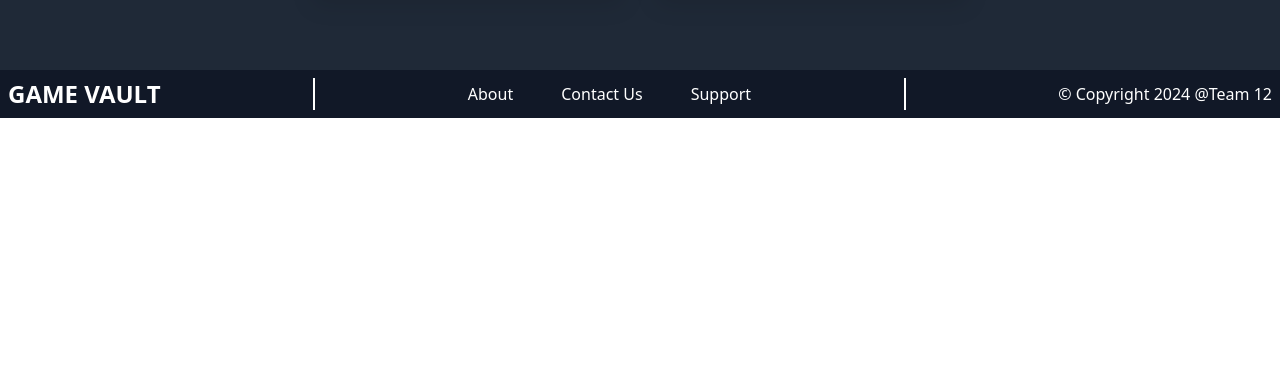
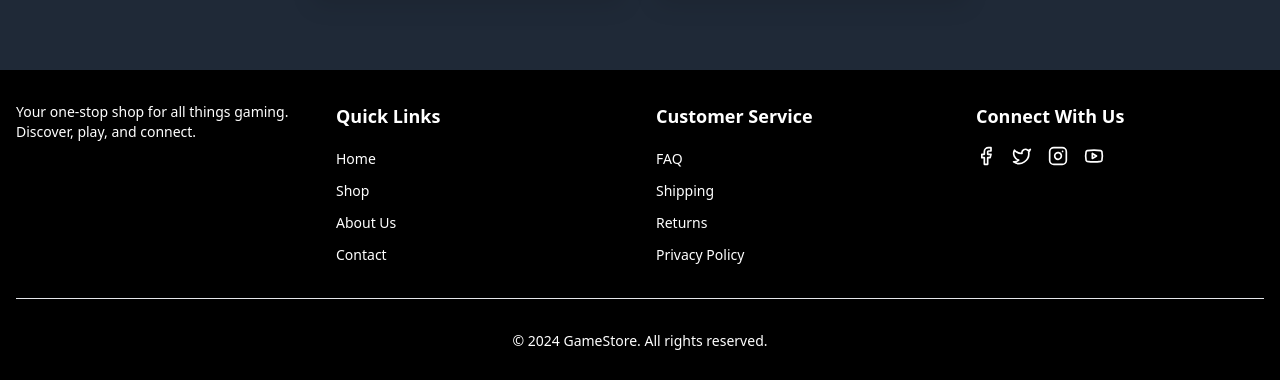
Before and after one commit to NOKIEQU/team-project-frontend, a Next.js app: page / in a window 1280 px wide. Shown: the part 3330-3710 px from the top of the page. Before the commit the page ends 3448 px from the top, so only its background shows below. Built offline with nearby package versions, Linux system fonts and the light colour scheme.

Commit message:
added footer

```diff
--- a/package.json
+++ b/package.json
@@ -8,15 +8,13 @@
     "start": "next start",
     "lint": "next lint"
   },
-
   "dependencies": {
-
     "autoprefixer": "^10.4.20",
+    "lucide-react": "^0.464.0",
     "next": "15.0.1",
     "react": "19.0.0-rc-69d4b800-20241021",
     "react-dom": "19.0.0-rc-69d4b800-20241021"
   },
-
   "devDependencies": {
     "@types/node": "22.10.1",
     "@types/react": "18.3.12",
@@ -24,6 +22,5 @@
     "eslint-config-next": "15.0.1",
     "postcss": "^8.4.49",
     "tailwindcss": "^3.4.15"
-
   }
 }
--- a/src/app/Product/page.js
+++ b/src/app/Product/page.js
@@ -1,6 +1,8 @@
 "use client";
 
 import { useState, useEffect } from "react";
+import Navbar from "../components/navbar";
+
 
 function Product() {
     const [mainImage, setMainImage] = useState("MCC.jpg");
@@ -25,8 +27,8 @@ function Product() {
     };
 
     return (
-        <div className="w-full h-screen bg-customGray ">
-            <Navbar isLoggedIn={"True"}></Navbar>
+        <div className="w-full h-screen bg-gray-400 ">
+            {/* <Navbar isLoggedIn={"True"}></Navbar> */}
             <div className='w-full flex justify-center py-4 text-white font-black text-lg '>
                 <div className="text-center ">
                     <h1 className="text-1xl font-bold mb-4">All Games -  Halo: The Master Chief Collection</h1>
@@ -98,4 +100,13 @@ function Product() {
     );
 }
 
+
+function ProductPicture () {
+    return (
+        <div className="">
+
+        </div>
+    )
+}
+
 export default Product;
--- a/src/app/components/Footer.jsx
+++ b/src/app/components/Footer.jsx
@@ -1,41 +1,83 @@
-import Link from "next/link";
+"use client"
+import { usePathname } from 'next/navigation'
+import Link from 'next/link'
+import Image from 'next/image'
+import { Facebook, Twitter, Instagram, Youtube } from 'lucide-react'
 
-function Footer() {
-  return (
-    <div className="flex flex-col flex-grow">
 
-      <footer className="w-full flex justify-between items-center p-2 bg-gray-900 text-white font-sans">
-        <div className="flex items-center space-x-4">
-          <div className="text-2xl font-bold">GAME VAULT</div>
-        </div>
-        <div className="h-8 border-l-2 border-white mx-4"></div>
+const Footer = () => {
 
-        <ul className="flex space-x-12">
-          <li>
-            <Link href="/about" className="hover:text-orange-500 transition-all">
-              About
-            </Link>
-          </li>
-          <li>
-            <Link href="/contact" className="hover:text-orange-500 transition-all">
-              Contact Us
-            </Link>
-          </li>
-          <li>
-            <Link href="/support" className="hover:text-orange-500 transition-all">
-              Support
-            </Link>
-          </li>
-        </ul>
+    return (
+       <FooterComponent/>
+    );
+};
 
-        <div className="h-8 border-l-2 border-white mx-4"></div>
+function FooterComponent() {
 
-        <div className="hover:text-orange-500 transition-all">
-          <p>&copy; Copyright 2024 @Team 12</p>
-        </div>
-      </footer>
-    </div>
-  );
+    return (
+        <footer className="bg-black text-white">
+            <div className="container mx-auto px-4 py-8">
+                <div className="grid grid-cols-1 md:grid-cols-4 gap-8">
+                    <div className="flex flex-col items-start">
+                        <p className="text-sm text-muted dark:text-white">
+                            Your one-stop shop for all things gaming. Discover, play, and connect.
+                        </p>
+                    </div>
+                    <div>
+                        <h3 className="font-semibold text-lg mb-4">Quick Links</h3>
+                        <ul className="space-y-2">
+                            <li><Link href="/" className="text-sm hover:underline">Home</Link></li>
+                            <li><Link href="/shop" className="text-sm hover:underline">Shop</Link></li>
+                            <li><Link href="/about" className="text-sm hover:underline">About Us</Link></li>
+                            <li><Link href="/contact" className="text-sm hover:underline">Contact</Link></li>
+                        </ul>
+                    </div>
+                    <div>
+                        <h3 className="font-semibold text-lg mb-4">Customer Service</h3>
+                        <ul className="space-y-2">
+                            <li><Link href="/faq" className="text-sm hover:underline">FAQ</Link></li>
+                            <li><Link href="/shipping" className="text-sm hover:underline">Shipping</Link></li>
+                            <li><Link href="/returns" className="text-sm hover:underline">Returns</Link></li>
+                            <li><Link href="/privacy" className="text-sm hover:underline">Privacy Policy</Link></li>
+                        </ul>
+                    </div>
+                    <div>
+                        <h3 className="font-semibold text-lg mb-4">Connect With Us</h3>
+                        <div className="flex space-x-4">
+                            <button variant="ghost" size="icon" asChild>
+                                <a href="https://facebook.com" target="_blank" rel="noopener noreferrer">
+                                    <Facebook className="h-5 w-5" />
+                                    <span className="sr-only">Facebook</span>
+                                </a>
+                            </button>
+                            <button variant="ghost" size="icon" asChild>
+                                <a href="https://twitter.com" target="_blank" rel="noopener noreferrer">
+                                    <Twitter className="h-5 w-5" />
+                                    <span className="sr-only">Twitter</span>
+                                </a>
+                            </button>
+                            <button variant="ghost" size="icon" asChild>
+                                <a href="https://instagram.com" target="_blank" rel="noopener noreferrer">
+                                    <Instagram className="h-5 w-5" />
+                                    <span className="sr-only">Instagram</span>
+                                </a>
+                            </button>
+                            <button variant="ghost" size="icon" asChild>
+                                <a href="https://youtube.com" target="_blank" rel="noopener noreferrer">
+                                    <Youtube className="h-5 w-5" />
+                                    <span className="sr-only">YouTube</span>
+                                </a>
+                            </button>
+                        </div>
+                    </div>
+                </div>
+                <div className="mt-8 pt-8 border-t text-center text-sm text-muted-foreground">
+                    <p>&copy; 2024 GameStore. All rights reserved.</p>
+                </div>
+            </div>
+        </footer>
+    )
 }
 
+
 export default Footer;
```
Also changed, not shown: 1 other file (tests, documents, lock files or other folders).
